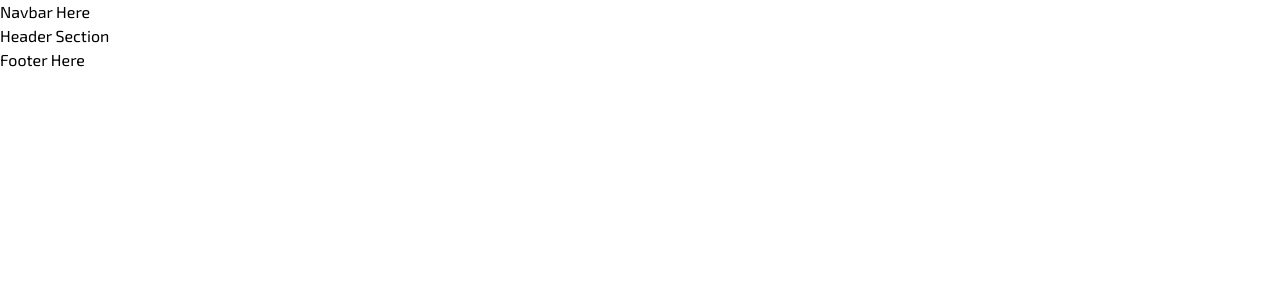
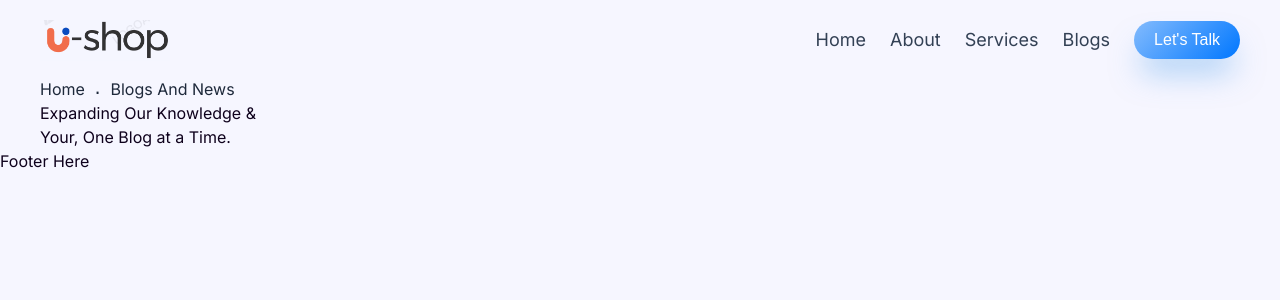
Before and after one commit to scriptwithahmad/Readable-latest, a Next.js app: page / in a window 1280 px wide. Shown: the top 300 px of the page. Built offline with nearby package versions, Linux system fonts and the light colour scheme; no server answers; the database is empty.

Commit message:
basic navbar structor complete

```diff
--- a/src/app/globals.css
+++ b/src/app/globals.css
@@ -3,9 +3,24 @@
 @tailwind utilities;
 
 :root {
-  --foreground-rgb: 0, 0, 0;
-  --background-start-rgb: 214, 219, 220;
-  --background-end-rgb: 255, 255, 255;
+  --body-bg: #f6f6ff;
+  --body-text: #1e293b;
+  --standard-width: 1200px;
+  --accent-color: #0077ff;
+}
+
+body {
+  color: var(--body-text);
+  background: var(--body-bg);
+}
+
+.standardWidth {
+  margin: auto;
+  width: var(--standard-width);
+}
+
+h1 {
+  color: #0e011c;
 }
 
 @layer utilities {
@@ -13,3 +28,33 @@
     text-wrap: balance;
   }
 }
+
+/* Global Button Design ----------- */
+.btn {
+  transition: all 0.3s ease-in-out;
+  font-family: "Dosis", sans-serif;
+}
+
+.btn {
+  border: none;
+  outline: none;
+  color: white;
+  cursor: pointer;
+  padding: 7px 20px;
+  border-radius: 50px;
+  box-shadow: 0 20px 30px -6px #61aaee80;
+  background-image: linear-gradient(
+    135deg,
+    #5ca7fcbe 0%,
+    var(--accent-color) 100%
+  );
+}
+
+.btn:hover {
+  transform: translateY(3px);
+  box-shadow: none;
+}
+
+.btn:active {
+  opacity: 0.5;
+}
--- a/src/app/layout.js
+++ b/src/app/layout.js
@@ -19,7 +19,7 @@ export const metadata = {
 
 export default function RootLayout({ children }) {
   return (
-    <div className={exo.className}>
+    <div className={inter.className}>
       <Nav />
       {children}
       <Footer />
--- a/src/components/Header.jsx
+++ b/src/components/Header.jsx
@@ -1,22 +1,33 @@
-async function getData() {
-  const res = await fetch("http://localhost:3000/api/users", {
-    next: { revalidate: 10 },
-  });
+// async function getData() {
+//   const res = await fetch("http://localhost:3000/api/users", {
+//     next: { revalidate: 10 },
+//   });
 
-  if (!res.ok) {
-    // This will activate the closest `error.js` Error Boundary
-    throw new Error("Failed to fetch data");
-  }
+//   if (!res.ok) {
+//     // This will activate the closest `error.js` Error Boundary
+//     throw new Error("Failed to fetch data");
+//   }
 
-  return res.json();
-}
+//   return res.json();
+// }
 
 const Header = async () => {
-  const data = await getData();
+  // const data = await getData();
 
   return (
     <>
-      <h1>Header Section</h1>
+      <main className="standardWidth">
+        <div>
+          <div className="flex items-center gap-2">
+            <h3>Home</h3>
+            <pre>.</pre>
+            <span>Blogs And News</span>
+          </div>
+          <h1>
+            Expanding Our Knowledge & <br /> Your, One Blog at a Time.
+          </h1>
+        </div>
+      </main>
     </>
   );
 };
--- a/src/components/Nav.jsx
+++ b/src/components/Nav.jsx
@@ -1,9 +1,34 @@
+import Image from "next/image";
+import Link from "next/link";
 import React from "react";
 
 const Nav = () => {
   return (
     <>
-      <h1>Navbar Here</h1>
+      <nav className="pt-5 pb-4">
+        <div className="standardWidth flex items-center justify-between">
+          <div className=" w-[130px]">
+            <Image
+              width={300}
+              height={300}
+              alt="logo here"
+              src="/images/logo.png"
+              className=" h-full w-full mix-blend-multiply"
+            />
+          </div>
+          <div className="flex items-center gap-6">
+            <ul>
+              <li className="flex items-center gap-6 text-slate-700 text-lg">
+                <Link href={"/"}>Home</Link>
+                <Link href={"/"}>About</Link>
+                <Link href={"/"}>Services</Link>
+                <Link href={"/"}>Blogs</Link>
+              </li>
+            </ul>
+            <button className="btn">Let's Talk</button>
+          </div>
+        </div>
+      </nav>
     </>
   );
 };
```
Also changed, not shown: public/Images/logo.png (added).
